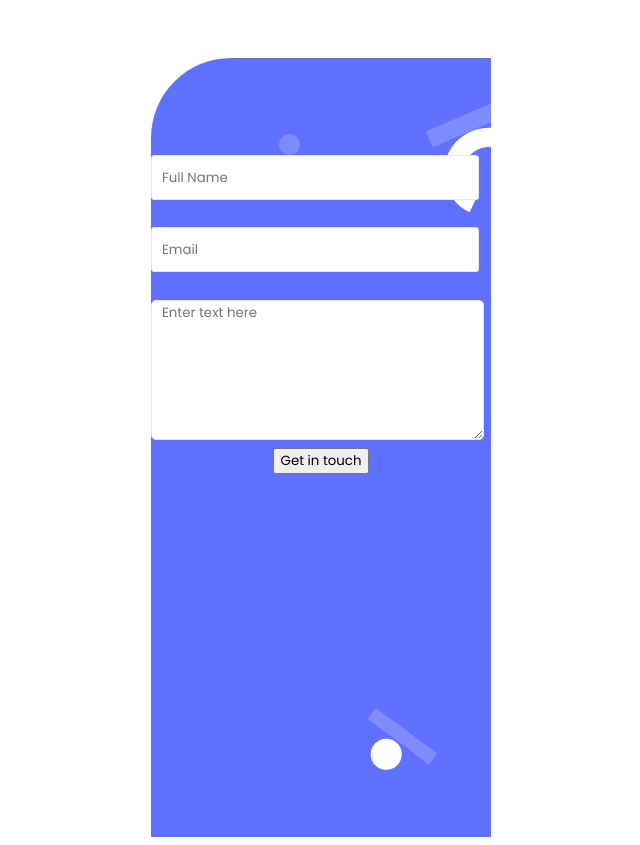
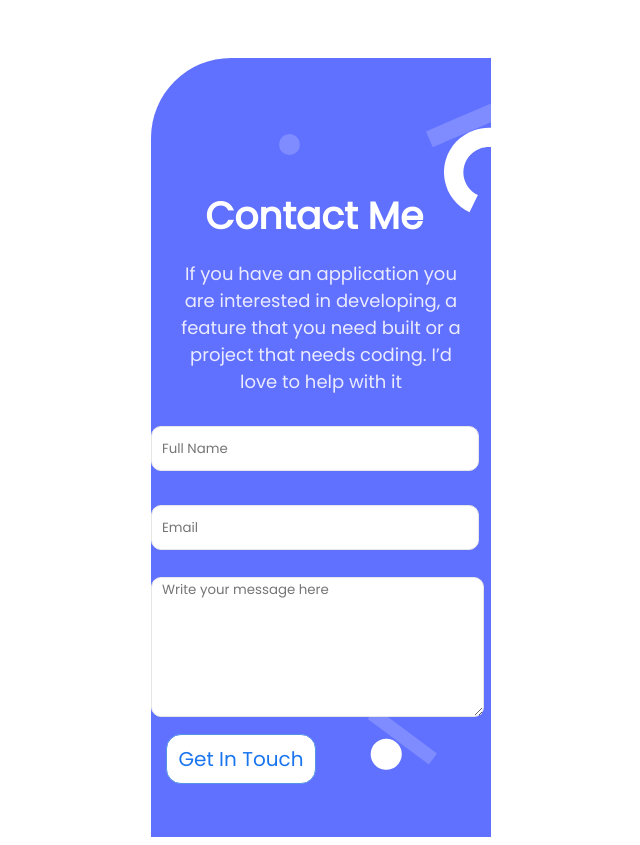
Before and after one commit to safar1212/Portfolio, a website: page index.html in a window 1280 px wide. Shown: the part 4900-5745 px from the top of the page, without its empty margins (319-959 px from the left). Drawn offline with Linux system fonts and the light colour scheme.

Commit message:
Safar Ali created the heading, contact para and the button

```diff
--- a/index.html
+++ b/index.html
@@ -220,9 +220,13 @@
     <!-- footer section -->
 
     <footer>
-        <!-- header and paragraph -->
-
-        <form action="https://formspree.io/f/myyowwdj" method="POST" class="contact-form">
+        <div class="contact-me">
+            <h2>Contact Me</h2>
+        </div>
+        <div class="contact-para">
+            <p>If you have an application you are interested in developing, a feature that you need built or a project that needs coding. I’d love to help with it </p>
+        </div>
+        <form action="https://formspree.io/f/xpzbddky" method="POST" class="contact-form">
             <div>
                 <input type="text" name="full-name" id="name" size="40" maxlength="30" placeholder="Full Name" required>
             </div>
@@ -231,10 +235,10 @@
             </div>
             <div>
                 <textarea name="description" id="description" rows="3" cols="42" maxlength="30"
-                    placeholder="Enter text here" required></textarea>
+                    placeholder="Write your message here" required></textarea>
             </div>
-            <div>
-                <button class="submit-button" type="submit">Get in touch</button>
+            <div class="buttons">
+                <button class="submit-button" type="submit">Get In Touch</button>
             </div>
         </form>
     </footer>
--- a/style.css
+++ b/style.css
@@ -204,20 +204,26 @@ li {
 }
 
 .buttons button:hover {
-  border: 2px blue solid;
   border-radius: 15px;
   color: white;
-  background-color: rgb(120, 120, 214);
+  background-color: #6070ff;
 }
 
 .buttons button:enabled {
   border-radius: 15px;
 }
 
+.buttons button:visited {
+  border-radius: 15px;
+  color: white;
+  background-color: blue;
+}
+
 .buttons button:disabled {
   border: 2px whitesmoke solid;
   border-radius: 15px;
   color: rgb(56, 48, 48);
+  background-color: white;
 }
 
 /* page-3 */
@@ -354,6 +360,8 @@ li {
   align-items: center;
 }
 
+/* footer */
+
 footer {
   width: 340px;
   margin: 0 auto;
@@ -363,11 +371,11 @@ footer {
   background-color: #6070ff;
   border-top-left-radius: 80px;
   background-image:
-    url('images/1.svg'),
-    url('images/2.svg'),
-    url('images/3.svg'),
-    url('images/4.svg'),
-    url('images/5.svg');
+    url('./images/1.svg'),
+    url('./images/2.svg'),
+    url('./images/3.svg'),
+    url('./images/4.svg'),
+    url('./images/5.svg');
   background-position:
     80% 90%,
     100% 10%,
@@ -385,9 +393,9 @@ footer {
 .contact-form div input {
   height: 45px;
   width: 96.5%;
-  margin-top: 8%;
+  margin-top: 10%;
   border: 1px solid rgb(230, 230, 230);
-  border-radius: 3px;
+  border-radius: 10px;
   padding-left: 10px;
 }
 
@@ -396,6 +404,46 @@ footer {
   width: 98%;
   margin-top: 8%;
   border: 1px solid rgb(230, 230, 230);
-  border-radius: 5px;
+  border-radius: 10px;
   padding-left: 10px;
 }
+
+footer .contact-me {
+  height: 56px;
+  width: 96%;
+  display: flex;
+  margin-top: 60px;
+  font-weight: bolder;
+  font-size: 25px;
+  line-height: 52px;
+  justify-content: center;
+  align-items: center;
+  color: white;
+}
+
+footer .contact-para {
+  display: flex;
+  justify-content: center;
+  align-items: center;
+  height: 130px;
+  text-align: center;
+  align-items: center;
+  align-content: center;
+  color: #ebebff;
+  padding: 0 20px;
+  margin-top: 18px;
+  font-size: 18px;
+}
+
+footer .buttons {
+  display: flex;
+  justify-content: flex-start;
+  width: 340px;
+  height: 75px;
+  padding-left: 15px;
+  padding-top: 10px;
+}
+
+footer .buttons button {
+  width: 150px;
+}
```
